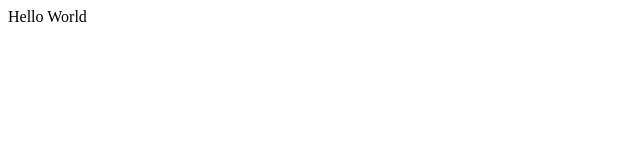
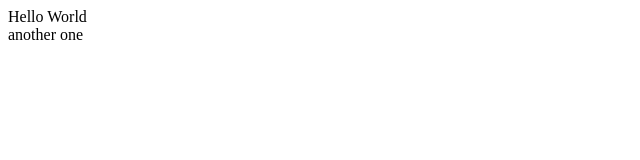
Before and after one commit to Salvsky/Git-Exercise, a plain HTML site: page index.html in a window 1280 px wide. Shown: the full height of the page, 0-640 px from the left. Drawn offline with Linux system fonts and the light colour scheme.

Commit message:
naglagay ng another one element

```diff
--- a/index.html
+++ b/index.html
@@ -7,5 +7,6 @@
 </head>
 <body>
     <div>Hello World</div>
+    <div>another one</div>
 </body>
 </html>
```
